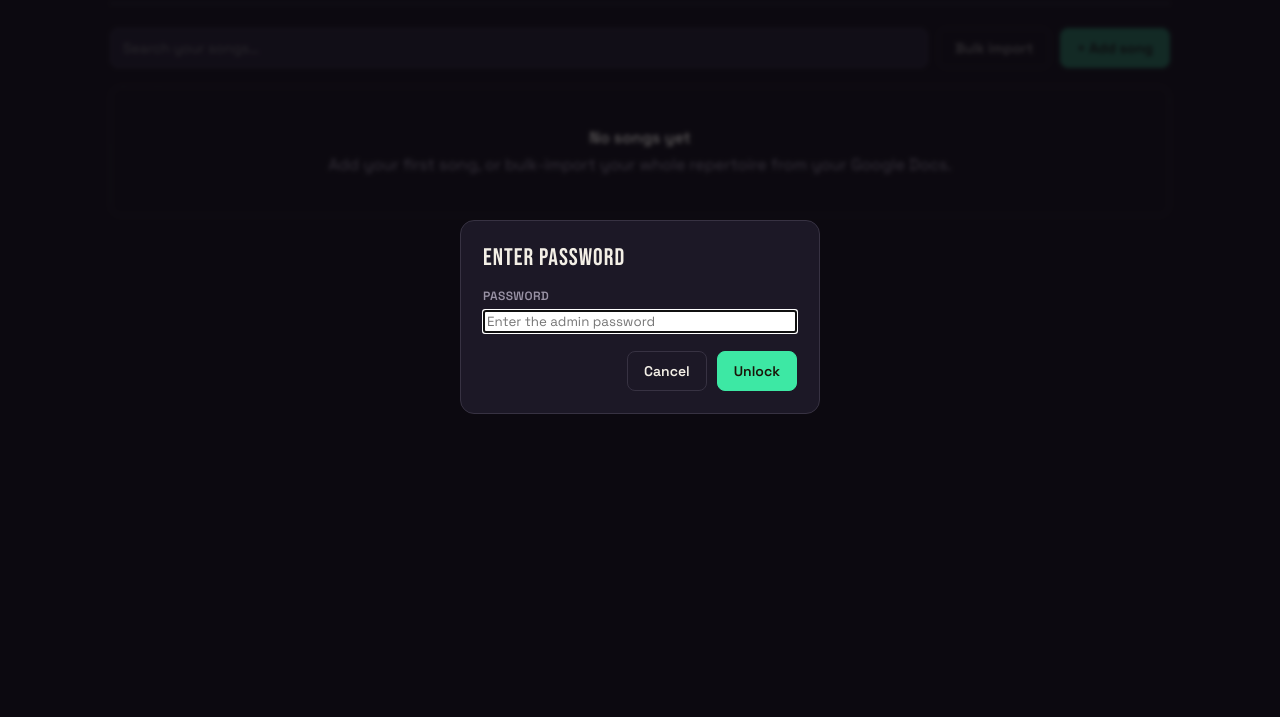
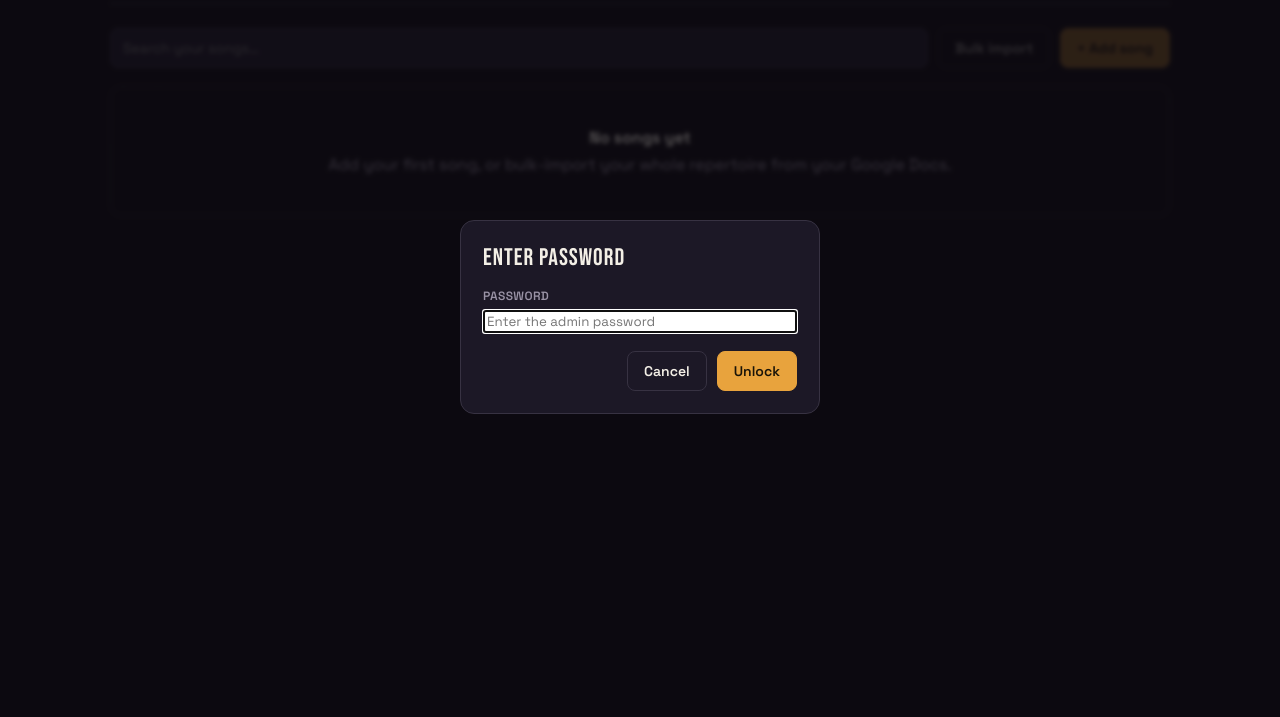
Before and after one commit to evanhooff/setlist-creator, a plain HTML site: page index.html in a window 1280 px wide. Shown: the part 83-800 px from the top of the page. Drawn offline with nearby package versions, Linux system fonts and the light colour scheme; a script that the page names is missing.

Commit message:
Update color variables in style.css

```diff
--- a/styles/style.css
+++ b/styles/style.css
@@ -6,10 +6,10 @@
     --border-solid:#373242;
     --text:#f3efe6;
     --text-dim:#9a93a6;
-    --amber:#3de8a4;
-    --amber-soft: #b7ebde;
+    --amber:#e8a33d;
+    --amber-soft:rgba(232,163,61,.14);
     --teal:#4fa88f;
-    --red:#5ad989;
+    --red:#d9645a;
     --font-display:'Bebas Neue', sans-serif;
     --font-ui:'Space Grotesk', sans-serif;
     --font-mono:'JetBrains Mono', monospace;
```
